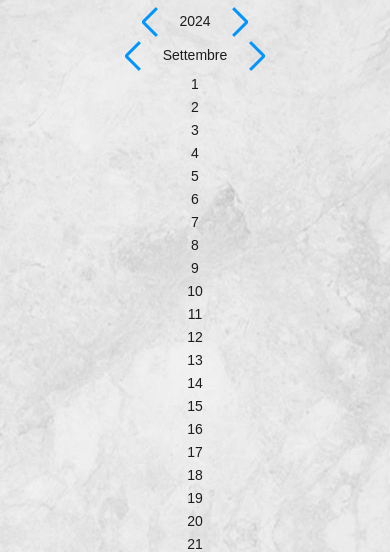
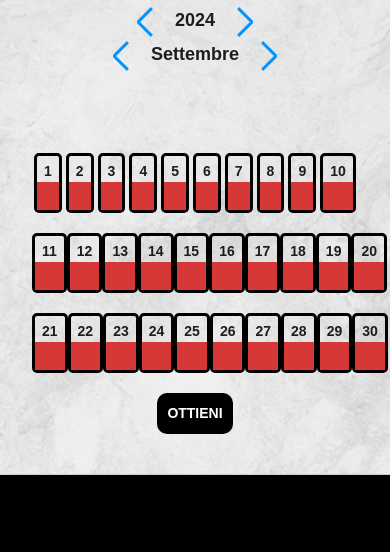
Before and after one commit to federari/LaFornace, a plain HTML site: page ottienileprenotazioni.html in a window 390 px wide. Shown: the part 265-817 px from the top of the page. Drawn offline with Linux system fonts and the light colour scheme; no server answers; a web font is replaced by a local one.

Commit message:
Update styles-mobile.css

```diff
--- a/styles-mobile.css
+++ b/styles-mobile.css
@@ -441,7 +441,6 @@ img {
 }
 .cancella{
     padding: 10px;
-    margin: 20px;
     background-color: #000;
     color:rgb(255, 255, 255);
     font-weight: bold;
@@ -530,3 +529,56 @@ img {
 .cerca{
     padding-bottom: 20px;
 }
+.photogallery{
+    max-width: 800px; /* Puoi regolare questa dimensione in base alle tue esigenze */
+    height: auto;
+    border-radius: 10px;
+    box-shadow: 0 8px 16px 0 rgb(0 0 0 / 20%);
+    margin: 10px auto;
+    object-fit: contain;
+}
+.containerphotogallery{
+    display: flex;
+    flex-wrap: wrap;
+    justify-content: center;
+}
+.photogallery{
+    height: auto;
+    flex: 1 1 calc(33.33% - 10px); /* Tre immagini per riga */
+    margin: 5px;
+}
+.linea-prenota{
+    display: flex;
+    margin-bottom: 10px;
+    margin-bottom: 20px;
+}
+.prenota{
+    margin: auto;
+    border-radius: 5px;
+    border-color: black;
+    border-width: medium;
+    border-style: solid;
+}
+.prenota-top{
+    padding-left: 7px;
+    padding-right: 7px;
+    padding-top: 5px;
+    border-radius: 3px;
+    font-weight: bold;
+}
+.prenota-bottom{
+    padding-bottom: 28px;
+    background-color: rgb(214, 56, 56);
+}
+.bottone-prenota{
+    padding-block: 0px;
+    padding-inline: 0px;
+}
+.prenota-grid{
+    margin: 80px auto 40px;
+    max-width: 650px;
+}
+.mese{
+    font-size: large;
+    font-weight: 800;
+}
```
